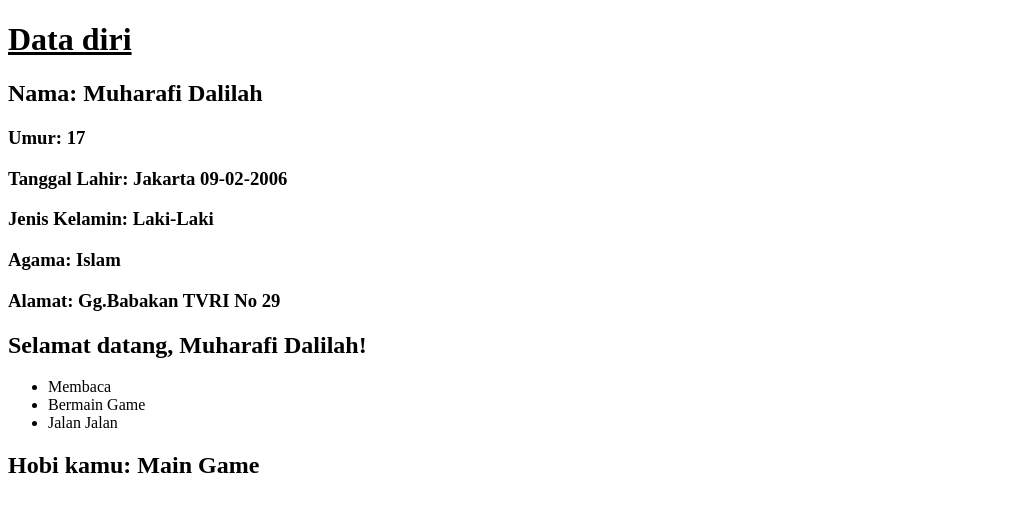
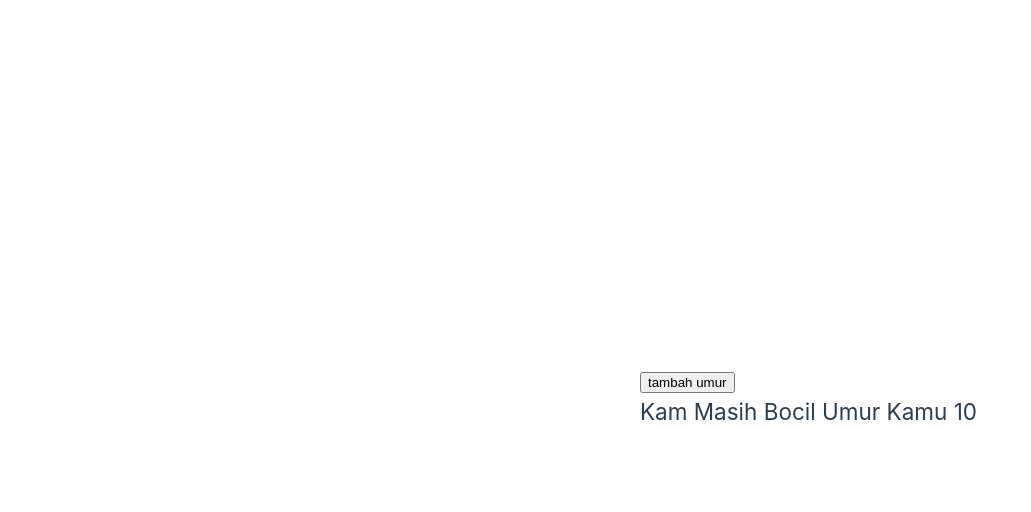
Before and after one commit to KuroKitsune9/kamis-20-7-2023, a Vue app: page / in a window 1280 px wide. Shown: the top 512 px of the page, without its empty margins (0-1031 px from the left). Built offline with nearby package versions, Linux system fonts and the light colour scheme.

Commit message:
update 7

```diff
--- a/src/App.vue
+++ b/src/App.vue
@@ -1,19 +1,43 @@
 <template>
   <div>
-    <h1><u>Data diri</u></h1>
-    <my-component nama="Muharafi Dalilah" umur="17" TTL="Jakarta 09-02-2006" Kelamin="Laki-Laki" agama="Islam" Alamat="Gg.Babakan TVRI No 29"></my-component>
-    <Hobi hobi="Main Game"></Hobi>
+    <!-- <h1><u>Anak yang suka jajan</u></h1> -->
+    <!-- <my-component nama="Muharafi Dalilah" umur="17" TTL="Jakarta 09-02-2006" Kelamin="Laki-Laki" agama="Islam" Alamat="Gg.Babakan TVRI No 29"></my-component> -->
+    <!-- <Hobi hobi="Main Game"></Hobi> -->
+    <!-- <aritmatika a="2" b="8"></aritmatika> -->
+    <!-- <latihan nama="Beliau" harga="5000" jumlah="5" uang="100000"></latihan> -->
+
+    <!-- <button @click="setnama()">Set Nama</button>
+    <h2>Nama Saya adalah {{ nama }}</h2> -->
   </div>
+
+  <CekUmurComponent nama="Muharafi Dalilah" umur="10"></CekUmurComponent>
 </template>
 
 <script>
 import MyComponent from './MyComponent.vue';
 import Hobi from './Hobi.Vue';
+import Aritmatika from './aritmatika.vue';
+import Latihan from './Latihan.vue';
+import CekUmurComponent from './CekUmurCompnent.vue'
 
 export default{
   components:{
     MyComponent,
-    Hobi
-  }
+    Hobi,
+    Aritmatika,
+    Latihan,
+    CekUmurComponent
+  },
+  // data(){
+  //   return{
+  //     nama: ''
+  //   }
+  // },
+  // methods: {
+  //   setnama(){
+  //     this.nama = this.nama? '':"Muharafi";
+  //   }
+  // }
+
 }
 </script>
--- /dev/null
+++ b/src/Aritmatika.vue
@@ -0,0 +1,23 @@
+<script>
+    export default{
+        props: ['a', 'b'],
+
+        data() {
+            return{
+                angka1: this.a,
+                angka2: this.b,
+                hasil: parseInt(this.a) + parseInt(this.b)
+            }
+        }
+
+
+    };
+</script>
+
+<template>
+<div>
+    <p>angka1: {{ a }}</p>
+    <p>angka2: {{ b }}</p>
+    <p>Hasilnya: {{ hasil }}</p>
+</div>
+</template>
--- /dev/null
+++ b/src/CekUmurCompnent.vue
@@ -0,0 +1,25 @@
+<template>
+    <div>
+        <h1 v-if="umur >= 17">Umur kamu adalah {{ umur }} Selamat menjelang Dewasa {{ nama }}</h1>
+        <div v-else>
+            <button @click="tambahUmur()">tambah umur</button>
+            <h2>Kam Masih Bocil Umur Kamu {{ umur }}</h2>
+        </div>
+    </div>
+</template>
+
+<script>
+export default {
+    props:['nama', 'umur'],
+    data(){
+        return{
+            umur: this.umur
+        }
+    },
+    methods: {
+        tambahUmur(){
+            this.umur = parseInt(this.umur) + 10
+        }
+    }
+}
+</script>
--- a/src/Hobi.vue
+++ b/src/Hobi.vue
@@ -1,11 +1,25 @@
 <template>
     <div>
-        <h2>Hobi kamu: {{ hobi }}</h2>
+        <h2>Hobi Saya: {{ hobi }}</h2>
+
+        <!-- <ul>
+            <li v-for="item in items" :key="item.id">{{ item.hobi }}</li>
+        </ul> -->
     </div>
 </template>
 
 <script>
     export default{
         props: ['hobi'],
+//         data() {
+//     return {
+//     items: [
+//         { id : 1, hobi: "Membaca"},
+//         { id : 2, hobi: "Bermain Game"},
+//         { id : 3, hobi: "Jalan Jalan"}
+//     ],
+//     pesan: 'Halo, ' + this.nama + '!',
+//     }
+// }
     }
 </script>
--- /dev/null
+++ b/src/Latihan.vue
@@ -0,0 +1,30 @@
+<template>
+    <div>
+        <P>Pada tanggal 23 juli tahun 2023 ada seorang pemuda bernama {{ nama }} yang ingin membeli makroni seharga {{ harga }}</P>
+        <p>Ageng Membeli makroni sebanyak {{ jumlah }}</p>
+        <p>Ageng membayar denga uang sebesar {{ uang }}</p>
+        <p>totalnya adalah: {{ total }}</p>
+        <p>dan kembalian jajan Ageng adalah {{ hasil }}</p>
+    </div>
+</template>
+
+<script>
+    export default{
+        props: ['nama','harga', 'jumlah', 'uang',],
+
+        data(){
+            return{
+                a: this.harga,
+                b: this.jumlah,
+                c: this.uang,
+                total:0,
+                hasil:0
+
+            }
+        },
+        created(){
+            this.total = parseInt(this.harga) * parseInt(this.jumlah)
+            this.hasil = parseInt(this.uang) - parseInt(this.total)
+        }
+    }
+</script>
--- a/src/MyComponent.vue
+++ b/src/MyComponent.vue
@@ -10,24 +10,17 @@
         <h2 v-if="umur >= 17">Selamat datang, {{ nama }}!</h2>
         <p v-else>Maaf, kamu belum cukup umur.</p>
 
-        <ul>
-            <li v-for="item in items" :key="item.id">{{ item.hobi }}</li>
-        </ul>
+        <h2>{{ pesan }}</h2>
     </div>
 </template>
 
 <script>
 export default {
     props: ['nama', 'umur', 'TTL', 'Kelamin', 'agama', 'Alamat'], //definisi props "nama dan umur"
-data() {
-    return {
-    items: [
-        { id : 1, hobi: "Membaca"},
-        { id : 2, hobi: "Bermain Game"},
-        { id : 3, hobi: "Jalan Jalan"}
-    ],
-    pesan: 'Halo, ' + this.nama + '!',
+    data() {
+        return{
+            pesan: "Halo nama Saya :" + this.nama,
+        }
     }
 }
-}
 </script>
--- a/src/main.js
+++ b/src/main.js
@@ -1,4 +1,4 @@
-// import './assets/main.css'
+import './assets/main.css'
 
 import { createApp } from 'vue'
 import App from './App.vue'
```
